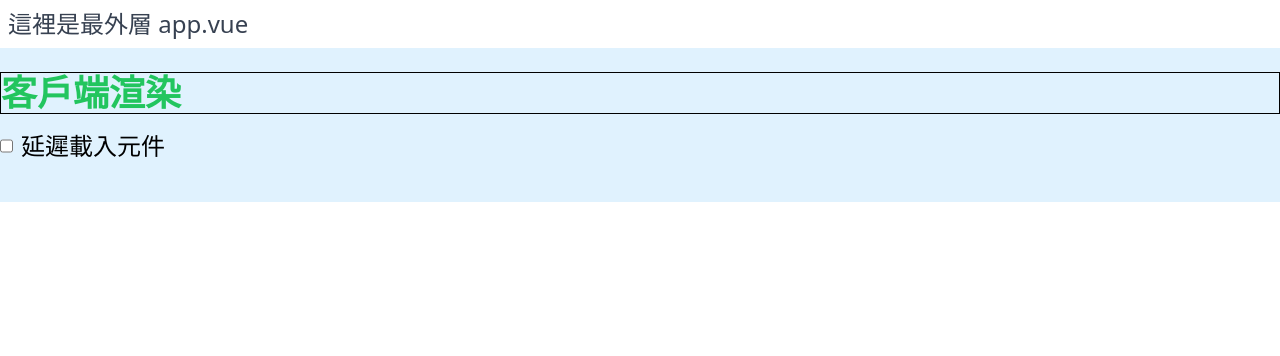
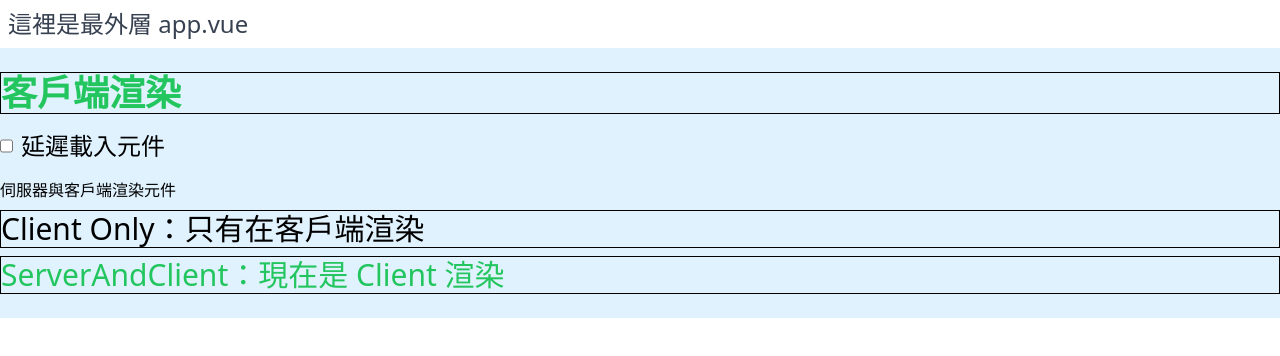
Before and after one commit to peter-3tgds/nuxt-practice-250102, a Nuxt app: page /component2 in a window 1280 px wide. Shown: the top 356 px of the page. Built offline with nearby package versions, Linux system fonts and the light colour scheme.

Commit message:
feat: 元件>伺服器與客戶端元件

```diff
--- /dev/null
+++ b/components/JustClient.client.vue
@@ -0,0 +1,3 @@
+<template>
+  <div class="border border-black text-3xl">Client Only：只有在客戶端渲染</div>
+</template>
--- /dev/null
+++ b/components/ServerAndClient.client.vue
@@ -0,0 +1,3 @@
+<template>
+  <div class="border border-black text-3xl text-green-500">ServerAndClient：現在是 Client 渲染</div>
+</template>
--- /dev/null
+++ b/components/ServerAndClient.server.vue
@@ -0,0 +1,3 @@
+<template>
+  <div class="border border-black text-3xl text-red-500">ServerAndClient：現在是 Server 渲染</div>
+</template>
--- a/pages/component2.vue
+++ b/pages/component2.vue
@@ -15,6 +15,11 @@
         <LazyBaseButton v-if="show" />
       </div>
     </div>
+    <div class="space-y-2">
+      <h2>伺服器與客戶端渲染元件</h2>
+      <JustClient />
+      <ServerAndClient />
+    </div>
   </div>
 </template>
 
```
